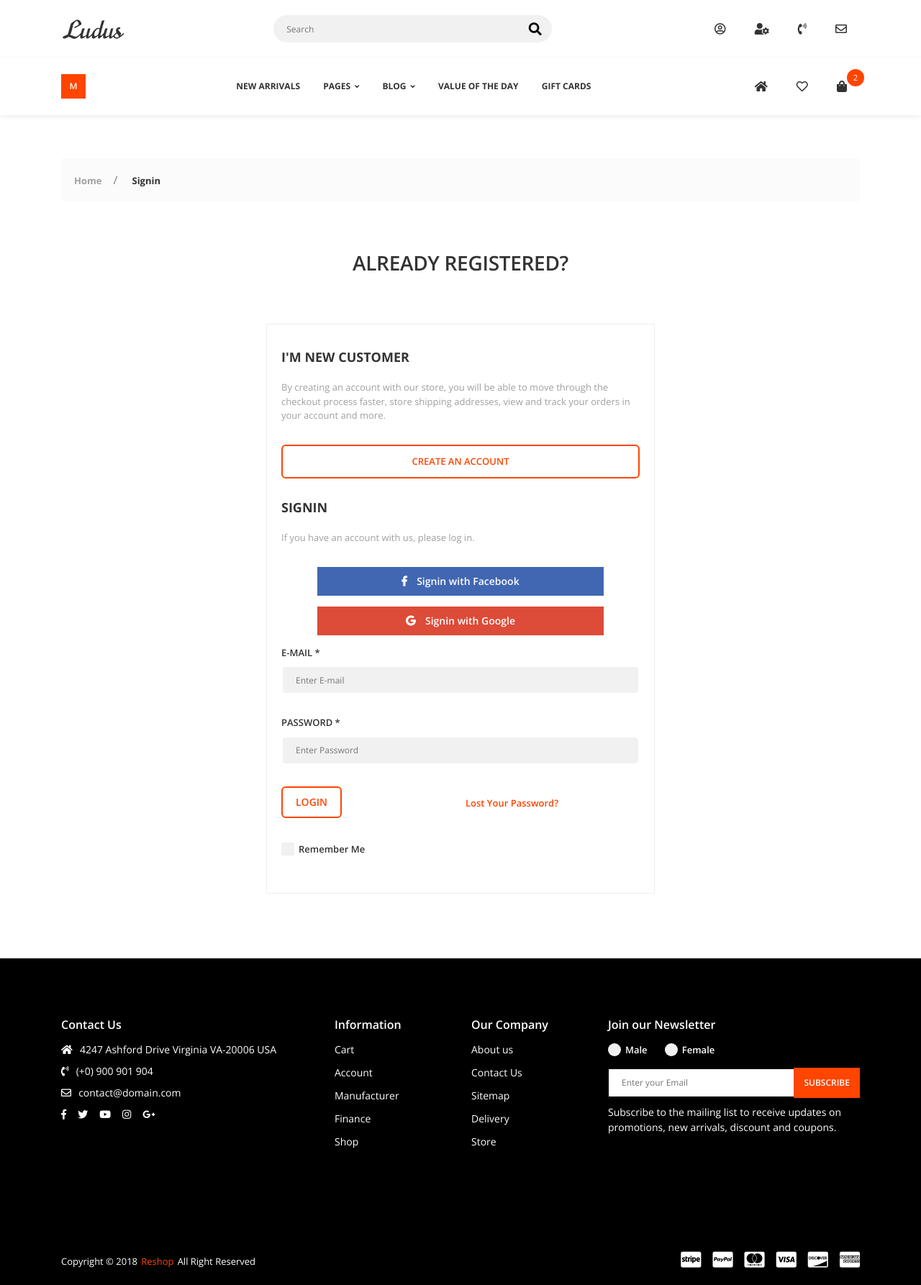
After one commit to ticTechtoee/ludus-ecommerce, a Django app: page /accounts/login/ in a window 1280 px wide. The commit adds this page. Shown: the whole page at 72% size. Run offline with Django 4.2, Linux system fonts and the light colour scheme; some libraries are stand-ins or nearby versions.

Commit message:
created login system

```diff
--- a/accountsApp/forms.py
+++ b/accountsApp/forms.py
@@ -4,6 +4,7 @@ from django.contrib.auth.forms import UserCreationForm
 from django.core.validators import MinLengthValidator
 from django.core.validators import MinLengthValidator as MinLengthValidatorWidget
 from .models import WebUser
+from django.contrib.auth.forms import AuthenticationForm
 
 class WebUserRegistrationForm(UserCreationForm):
     first_name = forms.CharField(
@@ -70,3 +71,31 @@ class WebUserRegistrationForm(UserCreationForm):
     class Meta:
         model = WebUser
         fields = ['first_name', 'last_name', 'email', 'birth_month', 'birth_day', 'birth_year', 'gender', 'password1', 'password2']
+
+class WebUserLoginForm(AuthenticationForm):
+    email = forms.EmailField(
+        widget=forms.TextInput(attrs={
+            'class': 'input-text input-text--primary-style',
+            'placeholder': 'Enter E-mail',
+        })
+    )
+    password = forms.CharField(
+        widget=forms.PasswordInput(attrs={
+            'class': 'input-text input-text--primary-style',
+            'placeholder': 'Enter Password',
+        })
+    )
+
+    def __init__(self, *args, **kwargs):
+        super().__init__(*args, **kwargs)
+        # Set the 'username' field to use the 'email' field value for authentication
+        self.fields['username'].widget = forms.HiddenInput()
+        self.fields['username'].validators = []
+        self.fields['username'].required = False
+        self.fields['username'].widget.attrs.update({'value': 'email'})
+
+    def clean(self):
+        # Update the cleaned_data to use the email field for authentication
+        cleaned_data = super().clean()
+        cleaned_data['username'] = cleaned_data.get('email')
+        return cleaned_data
--- /dev/null
+++ b/accountsApp/templates/accountsApp/login.html
@@ -0,0 +1,127 @@
+{% extends "base.html" %}
+{% load static %}
+{% block content %}
+
+ <!--====== App Content ======-->
+ <div class="app-content">
+
+    <!--====== Section 1 ======-->
+    <div class="u-s-p-y-60">
+
+        <!--====== Section Content ======-->
+        <div class="section__content">
+            <div class="container">
+                <div class="breadcrumb">
+                    <div class="breadcrumb__wrap">
+                        <ul class="breadcrumb__list">
+                            <li class="has-separator">
+
+                                <a href="index.html">Home</a></li>
+                            <li class="is-marked">
+
+                                <a href="signin.html">Signin</a></li>
+                        </ul>
+                    </div>
+                </div>
+            </div>
+        </div>
+    </div>
+    <!--====== End - Section 1 ======-->
+
+
+    <!--====== Section 2 ======-->
+    <div class="u-s-p-b-60">
+
+        <!--====== Section Intro ======-->
+        <div class="section__intro u-s-m-b-60">
+            <div class="container">
+                <div class="row">
+                    <div class="col-lg-12">
+                        <div class="section__text-wrap">
+                            <h1 class="section__heading u-c-secondary">ALREADY REGISTERED?</h1>
+                        </div>
+                    </div>
+                </div>
+            </div>
+        </div>
+        <!--====== End - Section Intro ======-->
+
+
+        <!--====== Section Content ======-->
+        <div class="section__content">
+            <div class="container">
+                <div class="row row--center">
+                    <div class="col-lg-6 col-md-8 u-s-m-b-30">
+                        <div class="l-f-o">
+                            <div class="l-f-o__pad-box">
+                                <h1 class="gl-h1">I'M NEW CUSTOMER</h1>
+
+                                <span class="gl-text u-s-m-b-30">By creating an account with our store, you will be able to move through the checkout process faster, store shipping addresses, view and track your orders in your account and more.</span>
+                                <div class="u-s-m-b-15">
+
+                                    <a class="l-f-o__create-link btn--e-transparent-brand-b-2" href="{% url "accountsApp:SignUpPageView" %}">CREATE AN ACCOUNT</a></div>
+                                <h1 class="gl-h1">SIGNIN</h1>
+
+                                <span class="gl-text u-s-m-b-30">If you have an account with us, please log in.</span>
+                                <form method="post" class="l-f-o__form">
+                                    {% csrf_token %}
+                                    <div class="gl-s-api">
+                                        <div class="u-s-m-b-15">
+
+                                            <button class="gl-s-api__btn gl-s-api__btn--fb" type="button"><i class="fab fa-facebook-f"></i>
+
+                                                <span>Signin with Facebook</span></button></div>
+                                        <div class="u-s-m-b-15">
+
+                                            <button class="gl-s-api__btn gl-s-api__btn--gplus" type="button"><i class="fab fa-google"></i>
+
+                                                <span>Signin with Google</span></button></div>
+                                    </div>
+                                    <div class="u-s-m-b-30">
+
+                                        <label class="gl-label" for="login-email">E-MAIL *</label>
+
+                                        {{form.email}}
+
+                                    </div>
+                                    <div class="u-s-m-b-30">
+
+                                        <label class="gl-label" for="login-password">PASSWORD *</label>
+
+                                        {{form.password}}
+                                    </div>
+                                    <div class="gl-inline">
+                                        <div class="u-s-m-b-30">
+
+                                            <button class="btn btn--e-transparent-brand-b-2" type="submit">LOGIN</button></div>
+                                        <div class="u-s-m-b-30">
+
+                                            <a class="gl-link" href="lost-password.html">Lost Your Password?</a></div>
+                                    </div>
+                                    <div class="u-s-m-b-30">
+
+                                        <!--====== Check Box ======-->
+                                        <div class="check-box">
+
+                                            <input type="checkbox" id="remember-me">
+                                            <div class="check-box__state check-box__state--primary">
+
+                                                <label class="check-box__label" for="remember-me">Remember Me</label></div>
+                                        </div>
+                                        <!--====== End - Check Box ======-->
+                                    </div>
+                                </form>
+                            </div>
+                        </div>
+                    </div>
+                </div>
+            </div>
+        </div>
+        <!--====== End - Section Content ======-->
+    </div>
+    <!--====== End - Section 2 ======-->
+</div>
+<!--====== End - App Content ======-->
+
+
+{% endblock content %}
--- a/accountsApp/urls.py
+++ b/accountsApp/urls.py
@@ -1,6 +1,9 @@
 from django.urls import path
 from . import views
 
+app_name = 'accountsApp'
+
 urlpatterns = [
-    path('', views.ViewSignUpPage, name="SignUpPageView"),
+    path('signup/', views.ViewSignUpPage, name="SignUpPageView"),
+    path('login/', views.ViewLoginPage, name="LogInPageView"),
 ]
--- a/accountsApp/views.py
+++ b/accountsApp/views.py
@@ -1,5 +1,7 @@
+from django.contrib.auth.forms import AuthenticationForm
+from django.contrib.auth import login
 from django.shortcuts import render, redirect
-from .forms import WebUserRegistrationForm
+from .forms import WebUserRegistrationForm, WebUserLoginForm
 
 def ViewSignUpPage(request):
     if request.method == 'POST':
@@ -17,3 +19,21 @@ def ViewSignUpPage(request):
 
     context = {'form': form}
     return render(request, 'accountsApp/signup.html', context)
+
+def ViewLoginPage(request):
+    if request.method == 'POST':
+        form = WebUserLoginForm(request, data=request.POST)
+        if form.is_valid():
+            login(request, form.get_user())
+            print('Login Successful')
+            # return redirect('home')  # Redirect to the home page or any other desired page after successful login
+        else:
+            print('Form is not valid')
+            form = WebUserLoginForm(request, data=request.POST)
+            print('Form errors:', form.errors)
+            print('Submitted data:', request.POST)
+    else:
+        form = WebUserLoginForm()
+
+    context = {'form': form}
+    return render(request, 'accountsApp/login.html', context)
--- a/ludus/urls.py
+++ b/ludus/urls.py
@@ -5,7 +5,7 @@ from django.conf.urls.static import static
 
 urlpatterns = [
     path('admin/', admin.site.urls),
-    path('signup/', include('accountsApp.urls')),
+    path('accounts/', include('accountsApp.urls')),
 ]
 
 urlpatterns += static(settings.MEDIA_URL, document_root = settings.MEDIA_ROOT)
--- a/templates/base.html
+++ b/templates/base.html
@@ -1438,33 +1438,7 @@
         <!--====== End - Main Header ======-->
 
 
-        <!--====== App Content ======-->
-        <div class="app-content">
-
-            <!--====== Section 1 ======-->
-            <div class="u-s-p-y-60">
-
-                <!--====== Section Content ======-->
-                <div class="section__content">
-                    <div class="container">
-                        <div class="breadcrumb">
-                            <div class="breadcrumb__wrap">
-                                <ul class="breadcrumb__list">
-                                    <li class="has-separator">
-
-                                        <a href="index.html">Home</a>
-                                    </li>
-                                    <li class="is-marked">
-
-                                        <a href="signup.html">Signup</a>
-                                    </li>
-                                </ul>
-                            </div>
-                        </div>
-                    </div>
-                </div>
-            </div>
-            <!--====== End - Section 1 ======-->
+
 
             {% block content %}
 
```
Also changed, not shown: accountsApp/templates/accountsApp/signup.html (+26 -0 lines).
